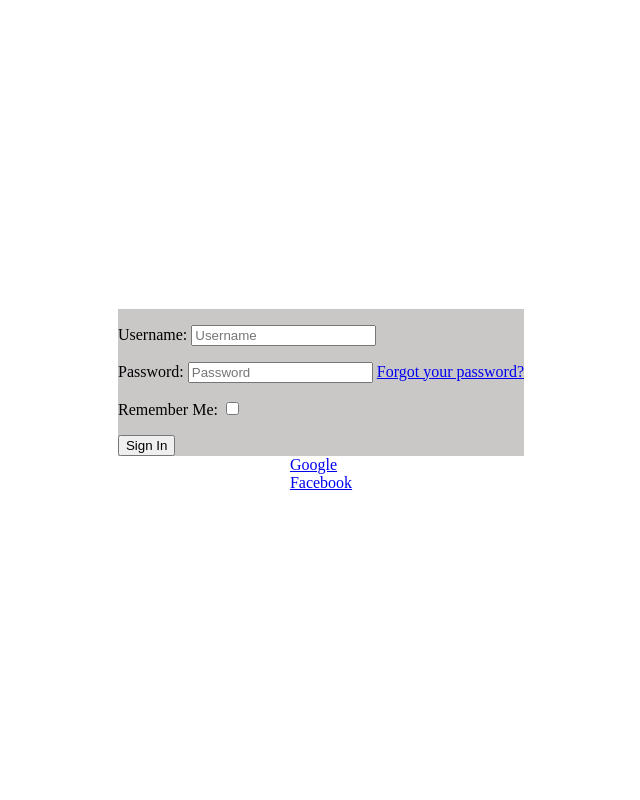
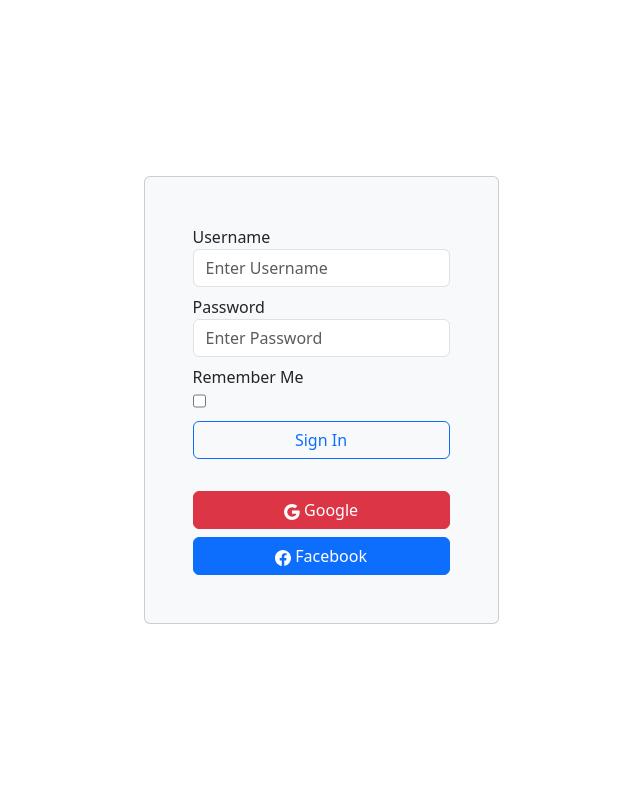
Before and after one commit to CN332nawaphoom/cn332-nawaphoom, a Django app: page /accounts/login/ in a window 1280 px wide. Shown: the whole page, without its empty margins (319-959 px from the left). Run offline with Django 4.2, Linux system fonts and the light colour scheme; some libraries are stand-ins or nearby versions.

Commit message:
update login page

```diff
--- a/django_project/templates/account/login.html
+++ b/django_project/templates/account/login.html
@@ -1,16 +1,78 @@
 {% extends 'account/myBase.html' %}
 {% load allauth account %}
 {% load socialaccount %}
-{% load static %}
+{% comment %} {% load static %} {% endcomment %}
 
 {% block title %}Login{% endblock title %}
 
 {% block extra_head %}
-<link rel="stylesheet" href="{% static 'css/account/login.css' %}" />
+  <style>
+    html,body {
+      margin: 0;
+      padding: 0;
+    }
+
+    body {
+      height: 100dvh;
+    }
+
+    main {
+      height: 100%;
+    }
+  </style>
 {% endblock %}
 
+
 {% block content %}
-  {% element form form=form method="post" action=login_url tags="entrance,login" %}
+
+    <div class="d-flex justify-content-center align-items-center flex-grow-1 h-100">
+      <div class="card p-5 bg-light">
+        <form action="" method="post" class="form">
+          {% csrf_token %}
+          <div class="form-group mb-2">
+            <label for="username">Username</label>
+            <input type="text" class="form-control" id="username" placeholder="Enter Username" name="login">
+          </div>
+
+          <div class="form-group mb-2">
+            <label for="password">Password</label>
+            <input type="text" class="form-control" id="password" placeholder="Enter Password" name="password">
+          </div>
+
+          <div class="form-group mb-2">
+            <label for="id_remember" class="form-check-label">Remember Me</label>
+            <input type="checkbox" name="remember" id="id_remember" class="form-check">
+          </div>
+
+          {% comment %} <span class="helptext" id="id_password_helptext"><a href="/accounts/password/reset/">Forgot your password?</a></span> {% endcomment %}
+
+          <button type="submit" class="btn btn-outline-primary w-100">Sign In</button>
+
+        </form>
+
+        <div class="d-flex flex-column mt-4">
+          <a href="/accounts/google/login/?process=login" class="btn btn-danger my-2">
+            <svg xmlns="http://www.w3.org/2000/svg" width="16" height="16" fill="currentColor" class="bi bi-google" viewBox="0 0 16 16">
+              <path d="M15.545 6.558a9.4 9.4 0 0 1 .139 1.626c0 2.434-.87 4.492-2.384 5.885h.002C11.978 15.292 10.158 16 8 16A8 8 0 1 1 8 0a7.7 7.7 0 0 1 5.352 2.082l-2.284 2.284A4.35 4.35 0 0 0 8 3.166c-2.087 0-3.86 1.408-4.492 3.304a4.8 4.8 0 0 0 0 3.063h.003c.635 1.893 2.405 3.301 4.492 3.301 1.078 0 2.004-.276 2.722-.764h-.003a3.7 3.7 0 0 0 1.599-2.431H8v-3.08z"></path>
+            </svg>
+            Google
+          </a>
+
+          <a href="{% provider_login_url 'facebook' %}" class="btn btn-primary">
+            <svg xmlns="http://www.w3.org/2000/svg" width="16" height="16" fill="currentColor" class="bi bi-facebook" viewBox="0 0 16 16">
+              <path d="M16 8.049c0-4.446-3.582-8.05-8-8.05C3.58 0-.002 3.603-.002 8.05c0 4.017 2.926 7.347 6.75 7.951v-5.625h-2.03V8.05H6.75V6.275c0-2.017 1.195-3.131 3.022-3.131.876 0 1.791.157 1.791.157v1.98h-1.009c-.993 0-1.303.621-1.303 1.258v1.51h2.218l-.354 2.326H9.25V16c3.824-.604 6.75-3.934 6.75-7.951"/>
+            </svg>
+            Facebook
+          </a>
+        </div>
+
+
+      </div>
+     </div>
+
+
+
+  {% comment %} {% element form form=form method="post" action=login_url tags="entrance,login" %}
     {% slot body %}
         {% csrf_token %}
         {% element fields form=form unlabeled=True %}
@@ -26,13 +88,8 @@
             Sign In
         {% endelement %}
     {% endslot %}
-  {% endelement %}
+  {% endelement %} {% endcomment %}
 
-  <div>
-    <a title="Google" href="/accounts/google/login/?process=login">Google</a><br>
-    <a href="{% provider_login_url 'facebook' %}">Facebook</a>
-
-  </div>
 
 
 {% endblock content %}
--- a/django_project/templates/account/myBase.html
+++ b/django_project/templates/account/myBase.html
@@ -1,12 +1,46 @@
-<!DOCTYPE html>
+<!doctype html>
 <html lang="en">
     <head>
-    <meta charset="UTF-8">
-    <meta name="viewport" content="width=device-width, initial-scale=1.0">
+        <!-- Required meta tags -->
+        <meta charset="utf-8" />
+        <meta
+            name="viewport"
+            content="width=device-width, initial-scale=1, shrink-to-fit=no"
+        />
+
+        <!-- Bootstrap CSS v5.2.1 -->
+        <link
+            href="https://cdn.jsdelivr.net/npm/bootstrap@5.3.2/dist/css/bootstrap.min.css"
+            rel="stylesheet"
+            integrity="sha384-T3c6CoIi6uLrA9TneNEoa7RxnatzjcDSCmG1MXxSR1GAsXEV/Dwwykc2MPK8M2HN"
+            crossorigin="anonymous"
+        />
+
         <title>{% block title %}title{% endblock title %}</title>
         {% block extra_head %}{% endblock %}
     </head>
+
     <body>
+        <header>
+            <!-- place navbar here -->
+        </header>
+        <main>
             {% block content %}content{% endblock content %}
+        </main>
+        <footer>
+            <!-- place footer here -->
+        </footer>
+        <!-- Bootstrap JavaScript Libraries -->
+        <script
+            src="https://cdn.jsdelivr.net/npm/@popperjs/core@2.11.8/dist/umd/popper.min.js"
+            integrity="sha384-I7E8VVD/ismYTF4hNIPjVp/Zjvgyol6VFvRkX/vR+Vc4jQkC+hVqc2pM8ODewa9r"
+            crossorigin="anonymous"
+        ></script>
+
+        <script
+            src="https://cdn.jsdelivr.net/npm/bootstrap@5.3.2/dist/js/bootstrap.min.js"
+            integrity="sha384-BBtl+eGJRgqQAUMxJ7pMwbEyER4l1g+O15P+16Ep7Q9Q+zqX6gSbd85u4mG4QzX+"
+            crossorigin="anonymous"
+        ></script>
     </body>
 </html>
```
Lines whose indentation alone changed are shown as unchanged.
